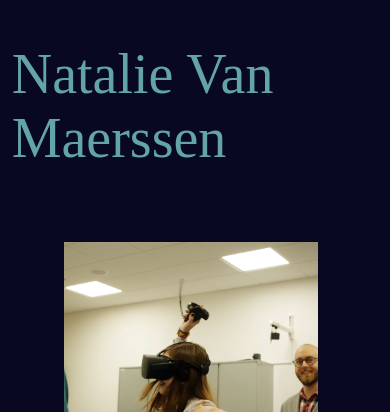
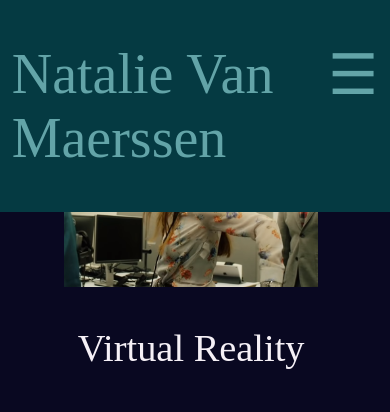
Before and after one commit to NatColeKing/NatColeKing.github.io, a plain HTML site: page index.html in a window 390 px wide. Shown: the top 412 px of the page. Drawn offline with Linux system fonts and the light colour scheme; a web font is replaced by a local one.

Commit message:
Started making hamburger menu

```diff
--- a/index.css
+++ b/index.css
@@ -710,19 +710,27 @@ body
   }
   #sidebar
   {
-    position: relative;
-    background: none;
+    position: fixed;
+    display: block;
+    z-index: 1;
+    width: 100vw;
+    margin-right: 0px;
     height: auto;
-    width: 100%;
+    font-family: 'Montserrat';
   }
   #sidebar_inner
   {
-    margin-top: 5vh;
-    margin-left: 3vw;
+    margin: 0px;
   }
   #sidebar_inner h1
   {
+    margin: 5vh;
+    margin-bottom: 5vh;
+    margin-left: 3vw;
+    margin-right: 3vw;
     font-size: 3.5em;
+    display: flex;
+    justify-content: space-between;
   }
   .main
   {
--- a/index.html
+++ b/index.html
@@ -8,8 +8,14 @@
     <script src="resources/jquery.min.js" charset="utf-8"></script>
   <div class="full_screen">
     <div id="sidebar">
+      <!-- ☰ -->
       <div id="sidebar_inner">
-        <h1>Natalie Van Maerssen</h1>
+        <h1>
+          <div id="sidebar_name" align="left">Natalie Van Maerssen
+          </div>
+          <div id="burger" align="right">☰
+          </div>
+        </h1>
         <div class="headers">
           <div class="second_header">
             <div class="second_header_inner" id="work_cat_name">
```
